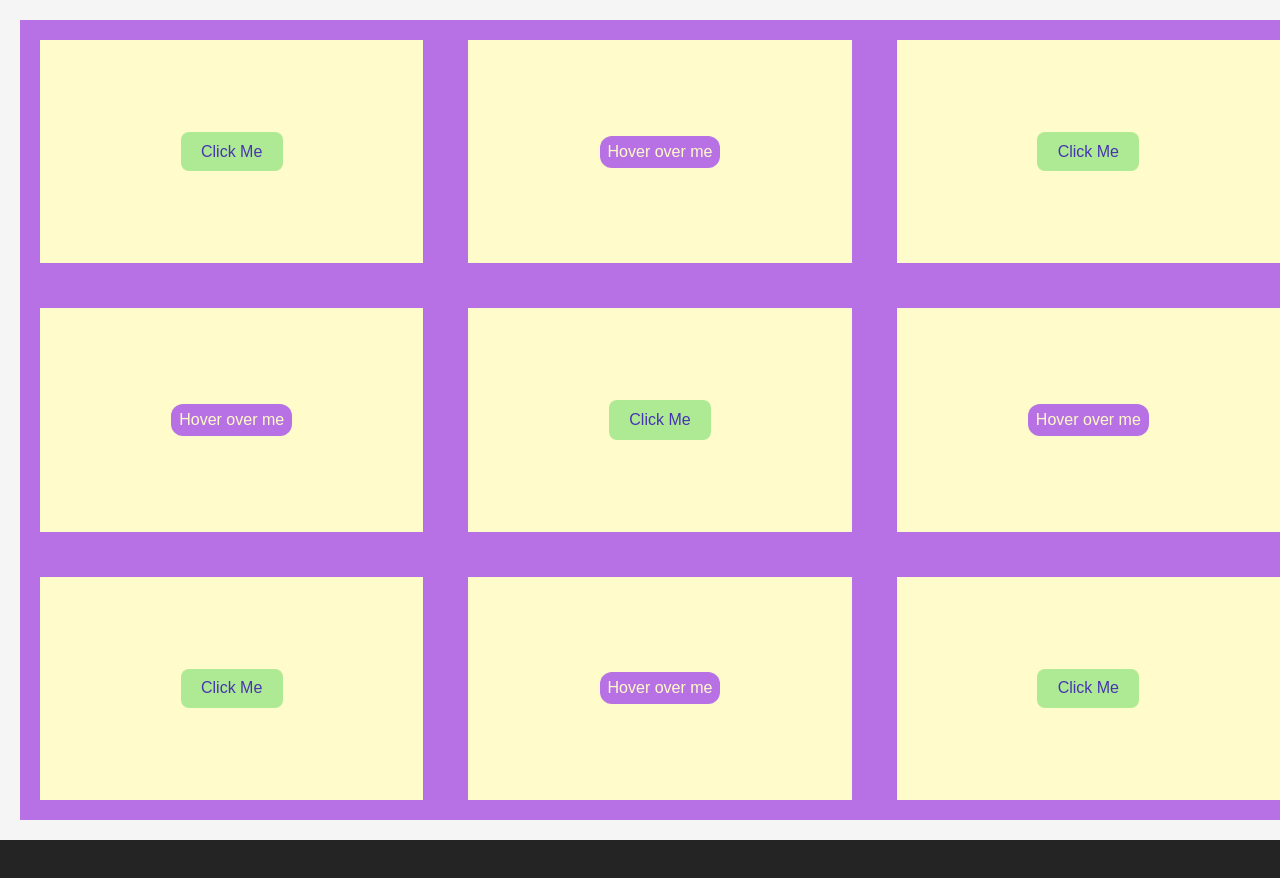
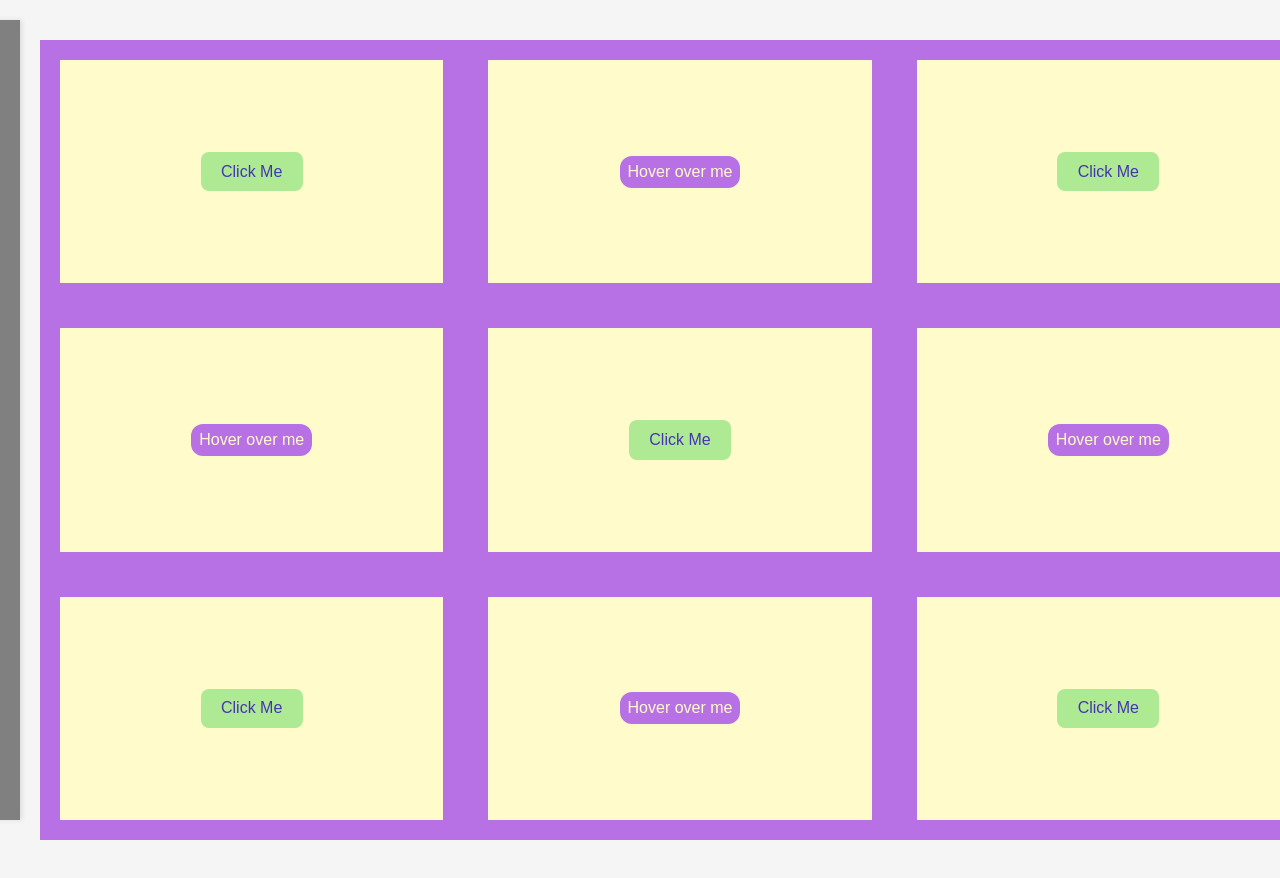
Before and after one commit to Aryan-Jangir-ZS/ReactTraining, a React (Vite) app: page / in a window 1280 px wide. Both pictures are taken after a click on the button "Anirudh (ToolTip assignment)". Before the commit the page ends 840 px from the top, so only its background shows below. Built offline with nearby package versions, Linux system fonts and the light colour scheme.

Commit message:
added Sidebar in ToolTip assignment

```diff
--- a/src/App.jsx
+++ b/src/App.jsx
@@ -10,7 +10,7 @@ import DiceRollassignment from './Day11/DiceRollassignment';
 import Accordion from './Day12/Accordion';
 import Modal from './Day13Test1/Modal';
 import Debouncing from './Day13Test2/Debouncing';
-import ToolTipDemo from './Day14/ToolTipDemo';
+import ToolTipDemo from './Day14SideBar/ToolTipDemo';
 import Throttling from './Day14Throtting/Throttling';
 
 function App() {
--- a/src/Day14/ToolTipDemo.jsx
+++ /dev/null
@@ -1,116 +0,0 @@
-import { useState, useRef, useEffect } from "react";
-import "./ToolTip.css";
-
-const Tooltips = [
-  { text: "text1", alignment: "top" },
-  { text: "text2", alignment: "top" },
-  { text: "text3", alignment: "top" },
-  { text: "text4", alignment: "left" },
-  { text: "text5", alignment: "top" },
-  { text: "text6", alignment: "right" },
-  { text: "text7", alignment: "bottom" },
-  { text: "text8", alignment: "bottom" },
-  { text: "text9", alignment: "bottom" },
-];
-
-
-
-const Tooltip = ({ text, alignment = "top", children, isButton = false }) => {
-  const [showText, setShowText] = useState(false);
-
-  const ref = useRef(null);
-
-
-
-  useEffect(() => {
-
-    const handleClickOutside = (event) => {
-      if (ref.current && !ref.current.contains(event.target)) {
-        setShowText(false);
-      }
-    };
-
-    document.addEventListener('mousedown', handleClickOutside);
-
-    return () => {
-      document.removeEventListener('mousedown', handleClickOutside);
-    };
-  }, []);
-
-  const generalStyle = {
-    position: "absolute",
-    backgroundColor: "black",
-    color: "white",
-    padding: "5px 10px",
-    borderRadius: "4px",
-    fontSize: "12px",
-    zIndex: 5,
-    whiteSpace: "nowrap",
-  };
-
-  const alignmentClass = {
-    top: { top: "-50px", left: "35%", transform: "translateX(-50%)" },
-    bottom: { bottom: "-50px", left: "35%", transform: "translateX(-50%)" },
-    left: { top: "-30%", left: "-70px", transform: "translateY(-50%)" },
-    right: { top: "-30%", right: "-70px", transform: "translateY(-50%)" },
-  };
-
-  return (
-    <div
-      ref={ref}
-      style={{
-        position: "relative",
-        cursor: "pointer",
-      }}
-      {...(isButton
-        ? {
-            onClick: () => setShowText(!showText),
-          }
-        : {
-            onMouseEnter: () => setShowText(true),
-            onMouseLeave: () => setShowText(false),
-          })}
-    >
-      {showText && (
-        <div style={{ ...generalStyle, ...alignmentClass[alignment] }}>
-          {text}
-        </div>
-      )}
-      {children}
-    </div>
-  );
-};
-
-const Button = ({ text, alignment }) => {
-  return (
-    <Tooltip text={text} alignment={alignment} isButton={true}>
-      <button>Click Me</button>
-    </Tooltip>
-  );
-};
-
-const Hover = ({ text, alignment }) => {
-  return (
-    <Tooltip text={text} alignment={alignment}>
-      <span>Hover over me</span>
-    </Tooltip>
-  );
-};
-
-const ToolTipDemo = () => {
-    return (
-        <main className="main">
-      {Array.from({ length: 9 }).map((_, i) => (
-        <div className="card" key={i}>
-          {i % 2 === 0 ? (
-            <Button text={Tooltips[i].text} alignment={Tooltips[i].alignment} />
-          ) : (
-            <Hover text={Tooltips[i].text} alignment={Tooltips[i].alignment} />
-          )}
-        </div>
-      ))}
-    </main>
-    )
-}
-
-export default ToolTipDemo;
--- /dev/null
+++ b/src/Day14SideBar/Button.jsx
@@ -0,0 +1,11 @@
+import "./ToolTip.css"
+import Tooltip from "./ToolTip";
+const Button = ({ text, alignment, toggleSidebar }) => {
+    return (
+      <Tooltip text={text} alignment={alignment} toggleSidebar={toggleSidebar}>
+        <button>Click Me</button>
+      </Tooltip>
+    );
+  };
+
+  export default Button;
--- /dev/null
+++ b/src/Day14SideBar/Hover.jsx
@@ -0,0 +1,12 @@
+import Tooltip from "./ToolTip";
+
+const Hover = ({ text, alignment }) => {
+  return (
+    <Tooltip text={text} alignment={alignment}>
+      <span>Hover over me</span>
+    </Tooltip>
+  );
+};
+
+
+export default Hover;
--- /dev/null
+++ b/src/Day14SideBar/SideBar.jsx
@@ -0,0 +1,85 @@
+import { useRef, useEffect } from "react";
+
+const SideBar = ({ isOpen, onClose }) => {
+  const ref = useRef(null);
+
+  useEffect(() => {
+    const handleClickOutside = (event) => {
+      if (ref.current && !ref.current.contains(event.target)) {
+        onClose();
+      }
+    };
+
+    document.addEventListener("mousedown", handleClickOutside);
+    return () => {
+      document.removeEventListener("mousedown", handleClickOutside);
+    };
+  }, [onClose]);
+
+  return (
+    <div
+      ref={ref}
+      style={{
+        width: "250px",
+        height: "100vh",
+        backgroundColor: "grey",
+        position: "fixed",
+        top: 0,
+        left: isOpen ? 0 : "-250px",
+        transition: "left 0.3s ease-in-out",
+        boxShadow: "2px 0 5px rgba(0, 0, 0, 0.1)",
+        zIndex: 1001,
+        padding: "16px",
+      }}
+    >
+      <h2
+        style={{
+          fontSize: "18px",
+          fontWeight: "bold",
+          marginBottom: "16px",
+          color: "white",
+        }}
+      >
+        Menu
+      </h2>
+
+      <ul
+        style={{
+          listStyle: "none",
+          padding: 0,
+          margin: 0,
+        }}
+      >
+        <li
+          style={{
+            padding: "8px 0",
+            borderBottom: "1px solid #ddd",
+            color: "white",
+          }}
+        >
+          Text 1
+        </li>
+        <li
+          style={{
+            padding: "8px 0",
+            borderBottom: "1px solid #ddd",
+            color: "white",
+          }}
+        >
+          Text 2
+        </li>
+        <li
+          style={{
+            padding: "8px 0",
+            borderBottom: "1px solid #ddd",
+            color: "white",
+          }}
+        >
+          Text 3
+        </li>
+      </ul>
+    </div>
+  );
+};
+
+export default SideBar;
--- a/src/Day14/ToolTip.css
+++ b/src/Day14SideBar/ToolTip.css
@@ -1,8 +1,3 @@
-* {
-    padding: 0;
-    margin: 0;
-    box-sizing: border-box;
-  }
 
   :root {
     --color-blue: #4635b1;
@@ -83,3 +78,29 @@
   button:focus-visible {
     background-color: lightgreen;
   }
+
+.sidebar-container {
+  width: 250px;
+  height: 100vh;
+  background-color: #f8f9fa;
+  padding: 16px;
+  box-shadow: 2px 0 5px rgba(0, 0, 0, 0.1);
+}
+
+.sidebar-title {
+  font-size: 18px;
+  font-weight: bold;
+  margin-bottom: 16px;
+  color: #343a40;
+}
+
+.sidebar-list {
+  list-style: none;
+  padding: 0;
+  margin: 0;
+}
+
+.sidebar-item {
+  padding: 8px 0;
+  border-bottom: 1px solid #dee2e6;
+}
--- /dev/null
+++ b/src/Day14SideBar/ToolTip.jsx
@@ -0,0 +1,79 @@
+import {useEffect, useRef, useState} from "react"
+
+  const Tooltip = ({ text, alignment = "top", children, toggleSidebar }) => {
+    const [showText, setShowText] = useState(false);
+    const ref = useRef(null);
+
+    useEffect(() => {
+      const handleClickOutside = (event) => {
+        if (ref.current && !ref.current.contains(event.target)) {
+          setShowText(false);
+          if (alignment === "sidebar") toggleSidebar(false);
+        }
+      };
+
+      document.addEventListener("mousedown", handleClickOutside);
+      return () => {
+        document.removeEventListener("mousedown", handleClickOutside);
+      };
+    }, [alignment, toggleSidebar]);
+
+    if (alignment === "sidebar") {
+      return (
+        <div
+          ref={ref}
+          style={{
+            position: "relative",
+            cursor: "pointer",
+          }}
+          onClick={(e) => {
+            e.stopPropagation();
+            toggleSidebar((prev) => !prev);
+          }}
+        >
+          {children}
+        </div>
+      );
+    }
+
+    const generalStyle = {
+      position: "absolute",
+      backgroundColor: "black",
+      color: "white",
+      padding: "5px 10px",
+      borderRadius: "4px",
+      fontSize: "12px",
+      zIndex: 5,
+      whiteSpace: "nowrap",
+    };
+
+    const alignmentClass = {
+      top: { top: "-50px", left: "35%", transform: "translateX(-50%)" },
+      bottom: { bottom: "-50px", left: "35%", transform: "translateX(-50%)" },
+      left: { top: "-50%", left: "-70px", transform: "translateY(-50%)" },
+      right: { top: "-20%", right: "-70px", transform: "translateY(-50%)" },
+    };
+
+    return (
+      <div
+        ref={ref}
+        style={{
+          position: "relative",
+          cursor: "pointer",
+        }}
+        onMouseEnter={() => setShowText(true)}
+        onMouseLeave={() => setShowText(false)}
+      >
+        {showText && (
+          <div style={{ ...generalStyle, ...alignmentClass[alignment] }}>
+            {text}
+          </div>
+        )}
+        {children}
+      </div>
+    );
+
+
+  };
+
+  export default Tooltip;
--- /dev/null
+++ b/src/Day14SideBar/ToolTipDemo.jsx
@@ -0,0 +1,69 @@
+import { useState } from "react";
+import "./ToolTip.css";
+import SideBar from "./SideBar";
+import Hover from "./Hover";
+import Button from "./Button";
+
+const Tooltips = [
+  { text: "text1", alignment: "top" },
+  { text: "text2", alignment: "top" },
+  { text: "text3", alignment: "top" },
+  { text: "text4", alignment: "left" },
+  { text: "text5", alignment: "sidebar" },
+  { text: "text6", alignment: "right" },
+  { text: "text7", alignment: "bottom" },
+  { text: "text8", alignment: "bottom" },
+  { text: "text9", alignment: "bottom" },
+];
+
+
+const ToolTipDemo = () => {
+  const [isSidebarOpen, setIsSidebarOpen] = useState(false);
+
+  return (
+    <div
+      onClick={() => setIsSidebarOpen(false)}
+      style={{
+        position: "relative",
+      }}
+    >
+      {isSidebarOpen && (
+        <div
+          style={{
+            position: "fixed",
+            top: 0,
+            left: 0,
+            width: "100%",
+            height: "100%",
+            backgroundColor: "rgba(0, 0, 0, 0.5)",
+            zIndex: 1000,
+          }}
+        />
+      )}
+
+      <SideBar isOpen={isSidebarOpen} onClose={() => setIsSidebarOpen(false)} />
+      <main
+        className="main"
+        onClick={(e) => e.stopPropagation()}>
+        {Array.from({ length: 9 }).map((_, i) => (
+          <div className="card" key={i}>
+            {i % 2 === 0 ? (
+              <Button
+                text={Tooltips[i].text}
+                alignment={Tooltips[i].alignment}
+                toggleSidebar={setIsSidebarOpen}
+              />
+            ) : (
+              <Hover
+                text={Tooltips[i].text}
+                alignment={Tooltips[i].alignment}
+              />
+            )}
+          </div>
+        ))}
+      </main>
+    </div>
+  );
+};
+
+export default ToolTipDemo;
```
Also changed, not shown: src/Day14/SideBar.jsx (deleted, +0 -9 lines).
